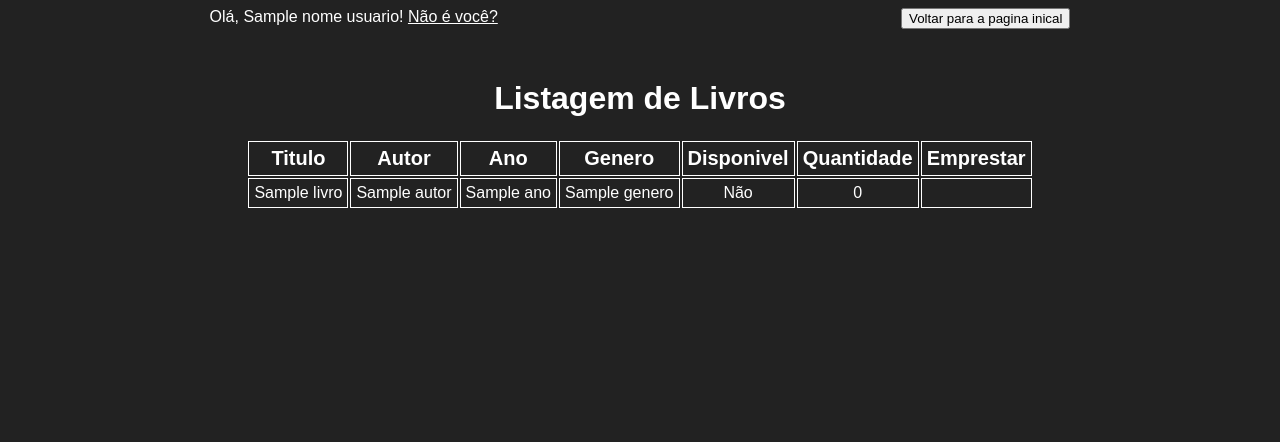
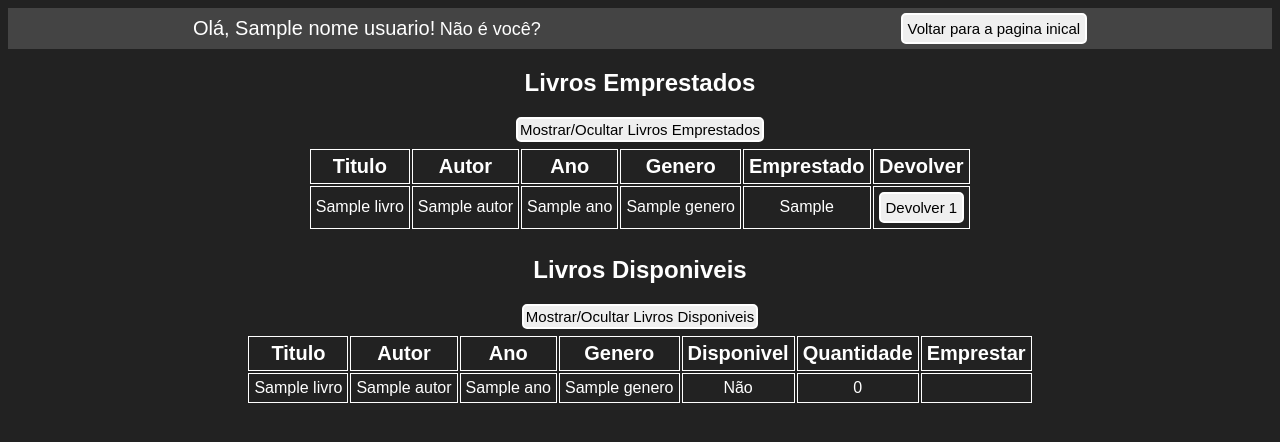
Before and after one commit to RloanBRG/Projeto_Biblioteca, a Flask app: template Novo_codigo/templates/painel_principal.html in a window 1280 px wide. Shown: the top 442 px of the page. Run offline with Flask 3, Linux system fonts and the light colour scheme; the template is opened without the code that fills it: most values are stand-ins (such as "Sample title", 1, 10 or a date in 2020).

Commit message:
Emprestimo e devolução concluido

```diff
--- a/Novo_codigo/biblioteca.json
+++ b/Novo_codigo/biblioteca.json
@@ -7,7 +7,7 @@
             "genero": "teste",
             "autor": "da silva",
             "disponivel": true,
-            "quantidade": 3
+            "quantidade": 2
         },
         {
             "id": 2,
@@ -27,11 +27,9 @@
             "email": "verificar@email.com",
             "senha": "verificarsenha",
             "tipo": "comum",
-            "emprestado": [
-                2,
-                2,
-                2
-            ]
+            "emprestado": {
+                "1": 1
+            }
         },
         {
             "id": 2,
@@ -40,7 +38,7 @@
             "email": "adm@email.com",
             "senha": "souumadmbao",
             "tipo": "adm",
-            "emprestado": []
+            "emprestado": {}
         },
         {
             "id": 3,
@@ -49,11 +47,7 @@
             "email": "email@email.com",
             "senha": "sucesso",
             "tipo": "comum",
-            "emprestado": [
-                2,
-                2,
-                1
-            ]
+            "emprestado": {}
         },
         {
             "id": 4,
@@ -62,7 +56,7 @@
             "email": "emaildasilva@email.com",
             "senha": "123123456",
             "tipo": "comum",
-            "emprestado": []
+            "emprestado": {}
         },
         {
             "id": 5,
@@ -71,7 +65,7 @@
             "email": "grande@gmail.com",
             "senha": "gurisdasilva",
             "tipo": "comum",
-            "emprestado": []
+            "emprestado": {}
         }
     ]
 }
--- a/Novo_codigo/static/painel_style.css
+++ b/Novo_codigo/static/painel_style.css
@@ -7,13 +7,32 @@ body{
     color: white;
 }
 
+h2{
+    text-align: center;
+}
+
 header{
     display: flex;
     justify-content: space-around;
+    align-items: center;
+    background-color: #444;
+    padding: 5px;
 }
 
 a{
     color: white;
+    text-decoration: none;
+    font-size: 18px;
+}
+
+a:hover{
+    transition: 0.5s;
+    color: lightgray;
+    text-decoration: underline;
+}
+
+span{
+    font-size: 20px;
 }
 
 .lista_livros{
@@ -58,3 +77,57 @@ th, td{
     color: white;
     font-weight: bold;
 }
+
+button{
+    padding: 5px;
+    font-size: 15px;
+    border-radius: 5px;
+    box-shadow: none;
+    border: solid 2px white;
+}
+
+button:hover{
+    background-color: #777;
+    cursor: pointer;
+    border: solid 2px darkgray;
+    transition: 0.2s;
+}
+
+#titulo_botao{
+    display: flex;
+    flex-direction: column;
+    align-items: center;
+}
+
+#titulo_botao button{
+    padding: 2px;
+}
+
+
+table{
+    margin: 5px;
+}
+
+.flash-msg{
+    transition: opacity 0.5s ease-out
+}
+
+.flash-msg.esconder{
+    opacity: 0;
+    visibility: hidden;
+}
+
+#flash-container{
+    transition: opacity 0.5s ease-out;
+}
+
+#flash-container.fade-out{
+    opacity: 0;
+}
+
+#livros_emprestados, #livros_disponiveis{
+    display: flex;
+    flex-direction: column;
+    justify-content: center;
+    align-items: center;
+}
--- a/Novo_codigo/templates/painel_principal.html
+++ b/Novo_codigo/templates/painel_principal.html
@@ -19,11 +19,11 @@
         </a>
     </header>
     <div class="lista_livros">
-        <div class="aviso_mensagem">
         {% with mensagens = get_flashed_messages(with_categories=true)%}
             {%if mensagens%}
+        <div class="aviso_mensagem" id="flash-container">
                     {% for categoria, mensagem in mensagens%}
-                    <span class="{{categoria}}_mensagem">
+                    <span class="{{categoria}}_mensagem flash-msg">
                         {{mensagem}}
                     </span>
                     {%endfor%}
@@ -31,8 +31,54 @@
             {%endwith%}
 
         </div>
+
+        <div id="livros_emprestados">
+            <div id="titulo_botao">
+                <h2>Livros Emprestados</h2>
+                <button onclick="toggletabela('emprestados')">Mostrar/Ocultar Livros Emprestados</button>
+            </div>
+
+            <div id="tabela_emprestados" class="tabela_livros">
+                {%if livros_emprestados%}
                 <table>
-            <h1>Listagem de Livros</h1>
+                    <tr>
+                        <th>Titulo</th>
+                        <th>Autor</th>
+                        <th>Ano</th>
+                        <th>Genero</th>
+                        <th>Emprestado</th>
+                        <th>Devolver</th>
+                    </tr>
+                    {%for livro in livros_emprestados%}
+                    <tr>
+                        <td>{{livro['titulo']}}</td>
+                        <td>{{livro['autor']}}</td>
+                        <td>{{livro['ano']}}</td>
+                        <td>{{livro['genero']}}</td>
+                        <td>{{livro["quantidade_emprestada"]}}</td>
+                        <td>
+                            <form action="{{ url_for('devolver_livros', livro_id=livro['id']) }}" method="post" onsubmit="return confirm('Deseja devolver uma unidade deste livro?')">
+                                <button type="submit">Devolver 1</button>
+                            </form>
+                        </td>
+                    </tr>
+                    {%endfor%}
+                </table>
+                {%else%}
+                <p>Você não possui livros para devolução</p>
+                {%endif%}
+            </div>
+        </div>
+
+        <div id="livros_disponiveis">
+            <div id="titulo_botao">
+                <h2>Livros Disponiveis</h2>
+                <button onclick="toggletabela('disponiveis')">Mostrar/Ocultar Livros Disponiveis</button>
+            </div>
+
+            <div id="tabela_disponiveis" class="tabela_livros">
+
+                <table>
                     <tr>
                         <th>Titulo</th>
                         <th>Autor</th>
@@ -42,7 +88,7 @@
                         <th>Quantidade</th>
                         <th>Emprestar</th>
                     </tr>
-           {% for livro in livros%}
+                    {% for livro in livros %}
                     <tr>
                         <td>{{livro["titulo"]}}</td>
                         <td>{{livro["autor"]}}</td>
@@ -61,6 +107,32 @@
                     {%endfor%}
                 </table>
             </div>
+        </div>
+ </div>
+
+ <script>
+    function toggletabela(id) {
+        const tabela = document.getElementById('tabela_' + id);
+        if (tabela.style.display === 'none') {
+            tabela.style.display = 'block';
+        } else {
+            tabela.style.display = 'none';
+        }
+    }
+
+    setTimeout(function() {
+        const container = document.getElementById("flash-container");
+        if (container) {
+            // Aplica classe que faz o fade-out
+            container.classList.add("fade-out");
+
+            // Após o tempo da transição (500ms), remove do layout
+            setTimeout(() => {
+                container.style.display = "none";
+            }, 500); // Tempo da transição definido no CSS
+        }
+    }, 3000); // Espera 3 segundos antes de sumir
+    </script>
 
 
 </body>
```
Also changed, not shown: Novo_codigo/templates/adm_biblioreca.html (added, +11 -0 lines), Novo_codigo/view.py (+62 -27 lines), Novo_codigo/static/adm_biblioteca_style.css (added). Lines whose indentation alone changed are shown as unchanged.
